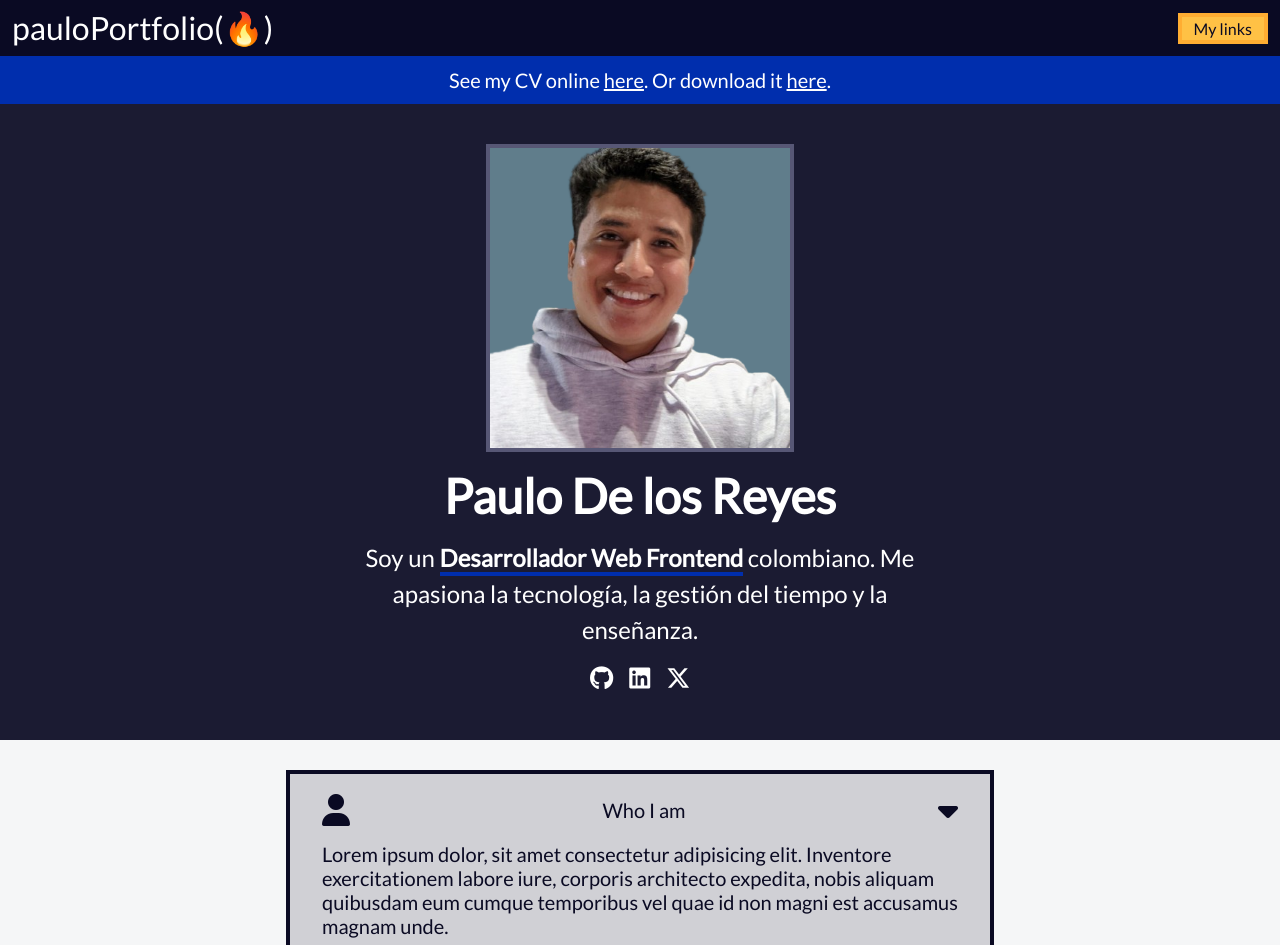
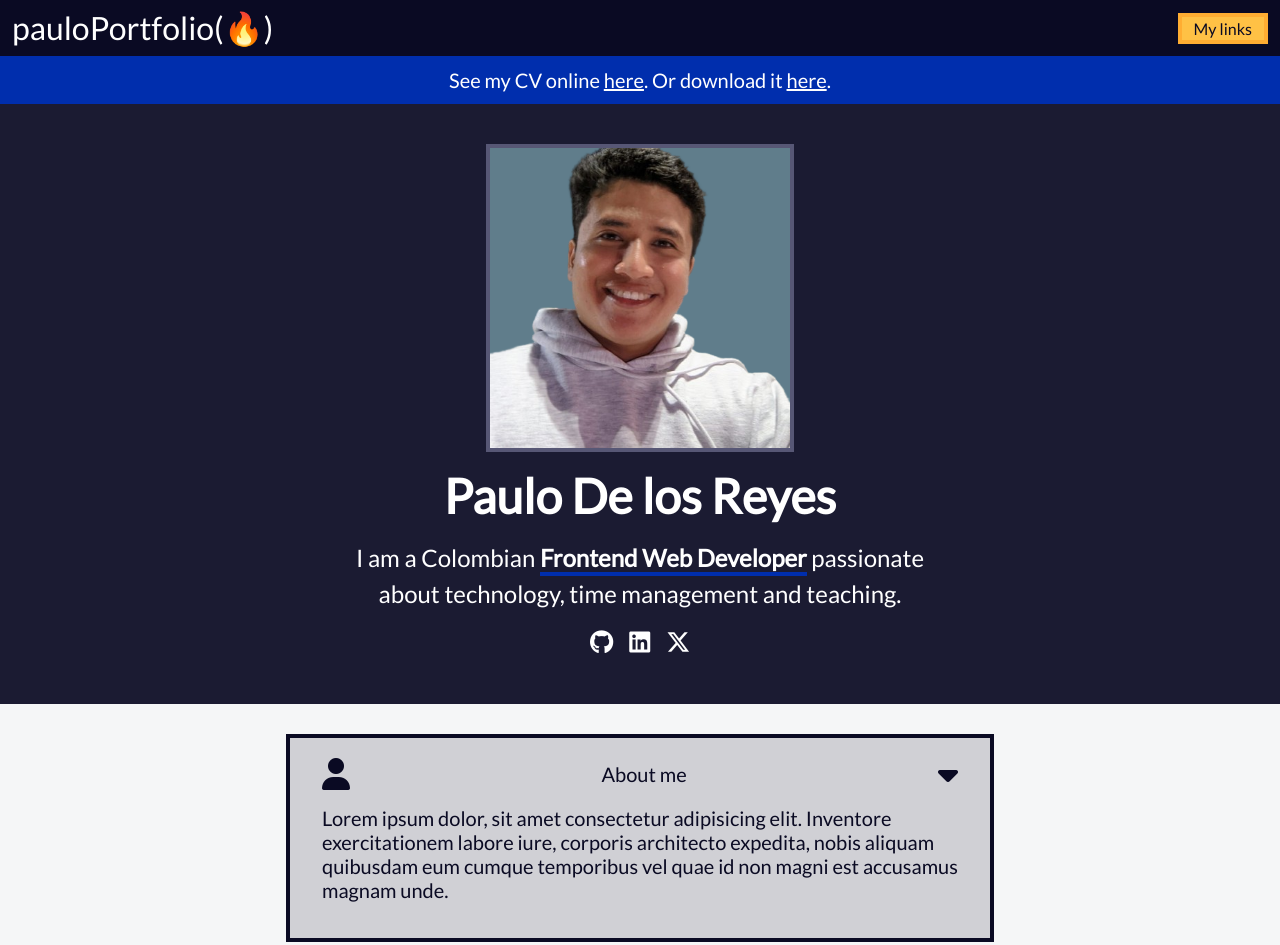
Before and after one commit to paulodelosrey/portfolio, a plain HTML site: page index.html in a window 1280 px wide. Shown: the top 945 px of the page. Drawn offline with Linux system fonts and the light colour scheme.

Commit message:
Update index.html

```diff
--- a/index.html
+++ b/index.html
@@ -32,8 +32,8 @@
       <img src="me.png" alt="Photo of Paulo" />
       <h1>Paulo De los Reyes</h1>
       <p>
-        Soy un <span>Desarrollador Web Frontend</span> colombiano. Me apasiona
-        la tecnología, la gestión del tiempo y la enseñanza.
+        I am a Colombian <span>Frontend Web Developer</span> passionate about
+        technology, time management and teaching.
       </p>
       <div>
         <i class="fa-brands fa-github"></i>
@@ -44,7 +44,7 @@
     <main>
       <details open>
         <summary>
-          <i class="fa-solid fa-user"></i>Who I am<i
+          <i class="fa-solid fa-user"></i>About me<i
             class="fa-sharp fa-solid fa-caret-down"
           ></i>
         </summary>
```
